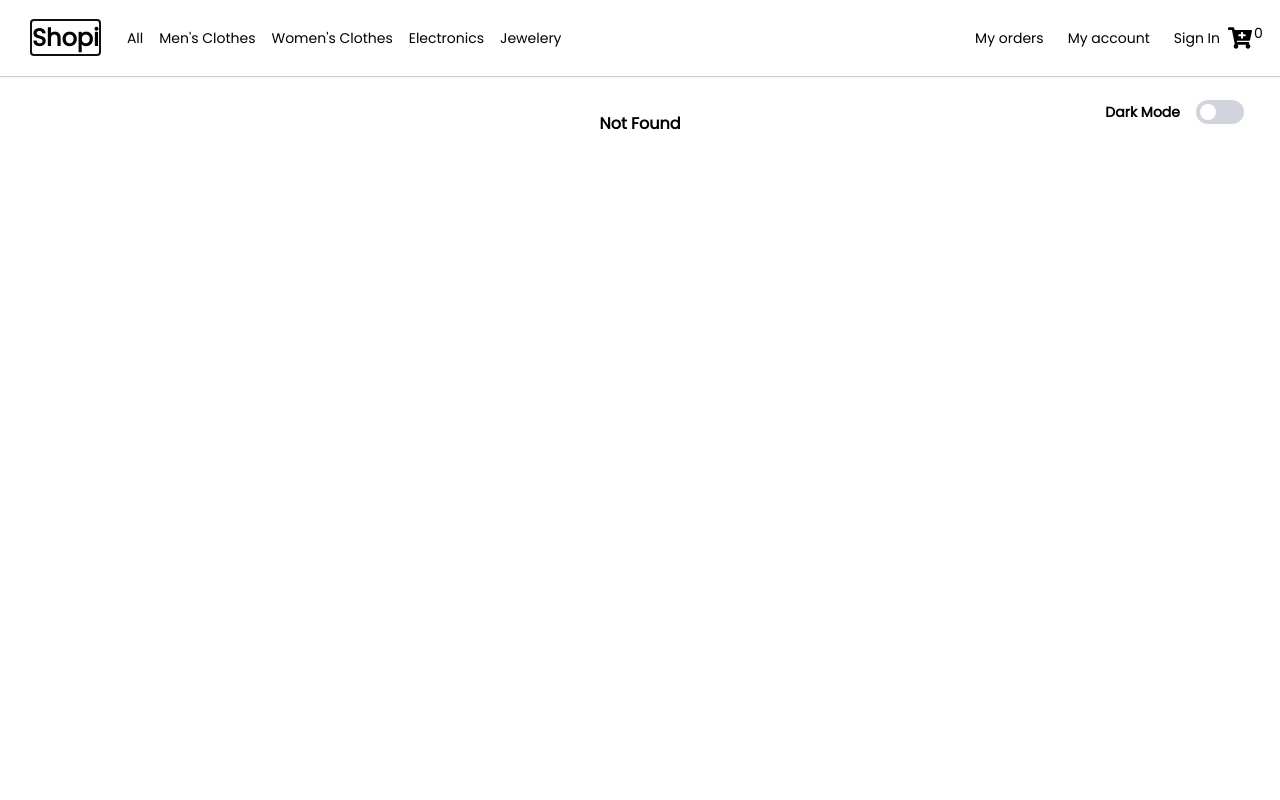
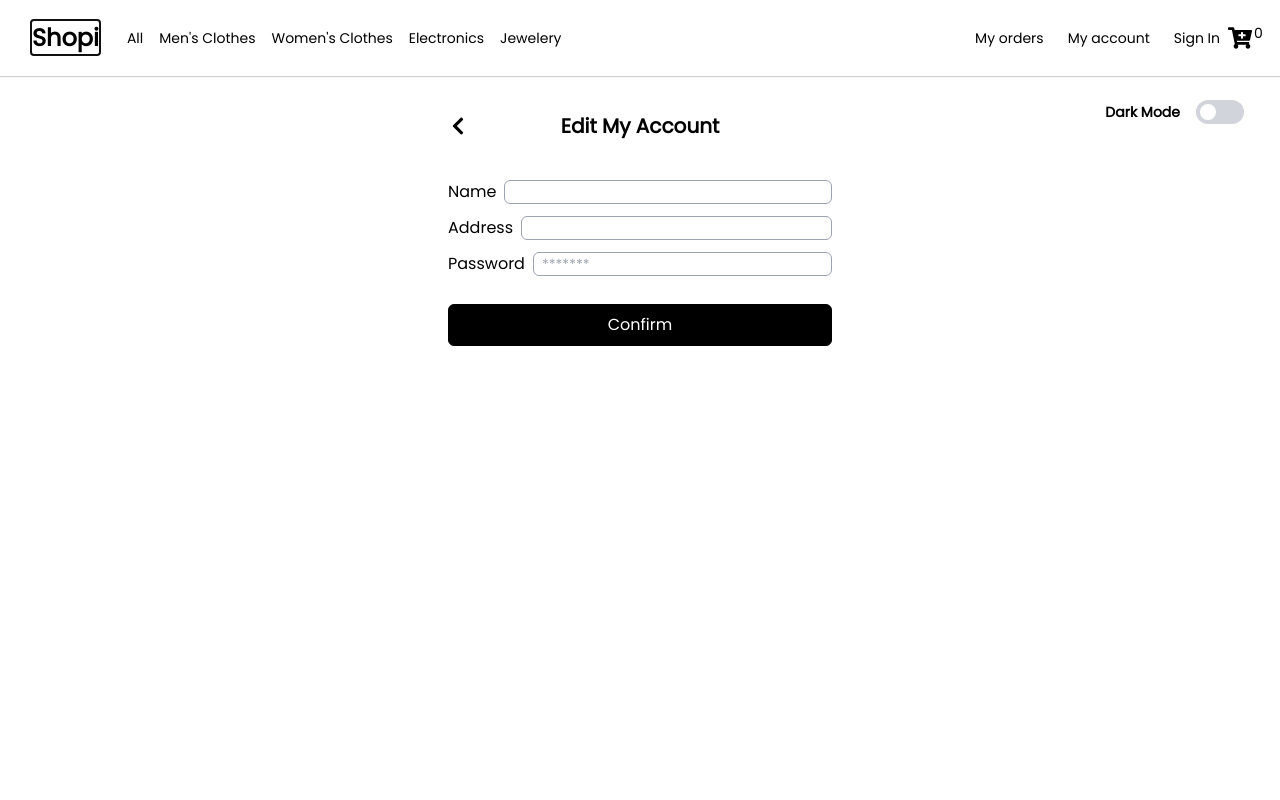
Before and after one commit to Rubenbot07/Shopi-React-Tailwind, a React (Vite) app: page /my-account/edit-account in a window 1280 px wide. Shown: the top 800 px of the page. Built offline with nearby package versions, Linux system fonts and the light colour scheme; no server answers.

Commit message:
edit my account feature and dark mode style details

```diff
--- a/src/Components/Account/index.jsx
+++ b/src/Components/Account/index.jsx
@@ -1,12 +1,17 @@
 import { useContext } from 'react'
+import { Link } from 'react-router-dom'
 import { ShoppingCartContext } from '../../Context'
+import { FaChevronLeft } from 'react-icons/fa'
 export const Account = () => {
   const {
     user
   } = useContext(ShoppingCartContext)
   return (
-    <section className='flex flex-col gap-6 pt-6 w-[90%] max-w-96'>
+    <section className='flex flex-col gap-6 pt-6 w-[90%] max-w-96 relative'>
       <div className=''>
+        <Link to='/'>
+          <FaChevronLeft size='20px' className='absolute -top-10' />
+        </Link>
         <ul className='flex flex-col gap-3'>
           <li>
             Name: <span className='font-semibold'>{user.name}</span>
@@ -20,7 +25,11 @@ export const Account = () => {
           <li>Password: <span className='font-semibold'>*********</span></li>
         </ul>
       </div>
-      <button className='border border-black w-full rounded-md font-semibold py-2 dark:border-gray-400'>Edit</button>
+      <button
+        className='border border-black w-full rounded-md py-2 dark:border-gray-500 dark:bg-gray-500'
+      >
+        <Link to='/my-account/edit-account'>Edit</Link>
+      </button>
     </section>
   )
 }
--- /dev/null
+++ b/src/Components/EditAccountForm/index.jsx
@@ -0,0 +1,79 @@
+import { useContext, useRef } from 'react'
+import { useNavigate, Link } from 'react-router-dom'
+import { ShoppingCartContext } from '../../Context'
+import { FaChevronLeft } from 'react-icons/fa'
+
+export const EditAccountForm = () => {
+  const {
+    user
+  } = useContext(ShoppingCartContext)
+  const nameRef = useRef(user.name)
+  const addressRef = useRef(null)
+  const passwordRef = useRef(null)
+  const navigate = useNavigate()
+
+  const manageSubmit = (e) => {
+    e.preventDefault()
+  }
+  const changeAccountInfo = (userName, userAddress, userPassword) => {
+    if (user.name !== userName && userName.length > 0) {
+      user.name = userName
+      console.log(user)
+    }
+    if (user.address !== userAddress && userAddress.length > 0) {
+      user.address = userAddress
+    }
+    if (user.password !== userPassword && userPassword.length > 0) {
+      user.password = userPassword
+    }
+    localStorage.removeItem(user.email)
+    localStorage.setItem(user.email, JSON.stringify(user))
+    setTimeout(() => {
+      navigate('/my-account')
+    }, '500')
+  }
+  return (
+    <section className='flex flex-col gap-6 w-[90%] max-w-96 relative'>
+      <Link to='/my-account'>
+        <FaChevronLeft size='20px' className='absolute -top-10' />
+      </Link>
+      <form className='flex flex-col gap-7' onSubmit={(e) => manageSubmit(e)}>
+        <ul className='flex flex-col gap-3'>
+          <li className='flex gap-2 justify-between'>
+            <label htmlFor='name'>Name</label>
+            <input
+              ref={nameRef}
+              id='name'
+              className='border border-gray-400 rounded-md text-sm px-2 w-full'
+              placeholder={user.name}
+            />
+          </li>
+          <li className='flex gap-2 justify-between'>
+            <label htmlFor='address'>Address</label>
+            <input
+              ref={addressRef}
+              id='address'
+              className='border border-gray-400 w-full rounded-md text-sm px-2'
+              placeholder={user.address}
+            />
+          </li>
+          <li className='flex gap-2 justify-between'>
+            <label htmlFor='password'>Password</label>
+            <input
+              ref={passwordRef}
+              id='password'
+              className='border border-gray-400 w-full rounded-md text-sm px-2'
+              placeholder='*******'
+            />
+          </li>
+        </ul>
+        <button
+          className='border border-black bg-black text-white w-full rounded-md py-2 dark:border-gray-500 dark:bg-gray-500'
+          onClick={() => changeAccountInfo(nameRef.current.value, addressRef.current.value, passwordRef.current.value)}
+        >
+          Confirm
+        </button>
+      </form>
+    </section>
+  )
+}
--- a/src/Components/SignInForm/index.jsx
+++ b/src/Components/SignInForm/index.jsx
@@ -60,7 +60,7 @@ export const SignInForm = () => {
         />
         <div className='flex flex-col relative'>
           <label htmlFor='password' className='text-sm'>Password</label>
-          <div className='flex justify-between items-center gap-1 border border-gray-400 px-2 py-1 rounded-md text-sm dark:text-black mt-2'>
+          <div className='flex justify-between bg-white items-center gap-1 border border-gray-400 px-2 py-1 rounded-md text-sm dark:text-black mt-2'>
             <input
               ref={passwordRef}
               required
@@ -88,7 +88,7 @@ export const SignInForm = () => {
         <button
           type='submit'
           onClick={() => manageSignIn()}
-          className='bg-black text-white py-2 px-3 rounded-md mt-5 dark:bg-gray-300 dark:text-black w-full'
+          className='bg-black text-white py-2 px-3 rounded-md mt-5 dark:bg-gray-500 w-full'
         >
           {isLoading &&
             <span className='flex items-center justify-center'>
--- a/src/Components/SignUpForm/index.jsx
+++ b/src/Components/SignUpForm/index.jsx
@@ -83,7 +83,7 @@ export const SignUpForm = () => {
         <button
           onClick={() => manageSignUp(nameRef.current.value, addressRef.current.value, emailRef.current.value, passwordRef.current.value)}
           type='submit'
-          className='bg-black text-white py-2 px-3 rounded-md mt-5 dark:bg-green-400 dark:text-black'
+          className='bg-black text-white py-2 px-3 rounded-md mt-5 dark:bg-gray-500'
         >
           {isLoading &&
             <span className='flex items-center justify-center'>
@@ -94,7 +94,7 @@ export const SignUpForm = () => {
         <div className='flex gap-3 justify-center mt-4'>
           <span className='text-gray-400'>Already have an account? </span>
           <Link to='/sign-in'>
-            <span className='font-semibold text-gray-800 dark:text-green-400'>Sign In</span>
+            <span className='font-semibold text-gray-800 dark:text-white'>Sign In</span>
           </Link>
         </div>
       </form>
--- a/src/Context/index.jsx
+++ b/src/Context/index.jsx
@@ -169,6 +169,7 @@ export const ShoppingCartProvider = ({ children }) => {
       setIsMenuOpen,
       signIn,
       user,
+      setUser,
       signOut,
       signUp,
       isLoading,
--- a/src/Pages/App/index.jsx
+++ b/src/Pages/App/index.jsx
@@ -10,6 +10,7 @@ import SignUp from '../SignUp'
 import { Navbar } from '../../Components/Navbar'
 import { Footer } from '../../Components/Footer'
 import { CheckoutSideMenu } from '../../Components/CheckoutSideMenu'
+import EditAcount from '../EditAccount/index.jsx'
 
 const AppRoutes = () => {
   const routes = useRoutes([
@@ -22,7 +23,8 @@ const AppRoutes = () => {
     { path: '/my-account', element: <MyAccount /> },
     { path: '/sign-in', element: <SignIn /> },
     { path: '/sign-in/sign-up', element: <SignUp /> },
-    { path: '/*', element: <NotFound /> }
+    { path: '/*', element: <NotFound /> },
+    { path: '/my-account/edit-account', element: <EditAcount /> }
 
   ])
   return routes
--- /dev/null
+++ b/src/Pages/EditAccount/index.jsx/index.jsx
@@ -0,0 +1,12 @@
+import { Layout } from '../../../Components/Layout'
+import { EditAccountForm } from '../../../Components/EditAccountForm'
+function EditAcount () {
+  return (
+    <Layout>
+      <h1 className='font-semibold text-xl'>Edit My Account</h1>
+      <EditAccountForm />
+    </Layout>
+  )
+}
+
+export default EditAcount
```
